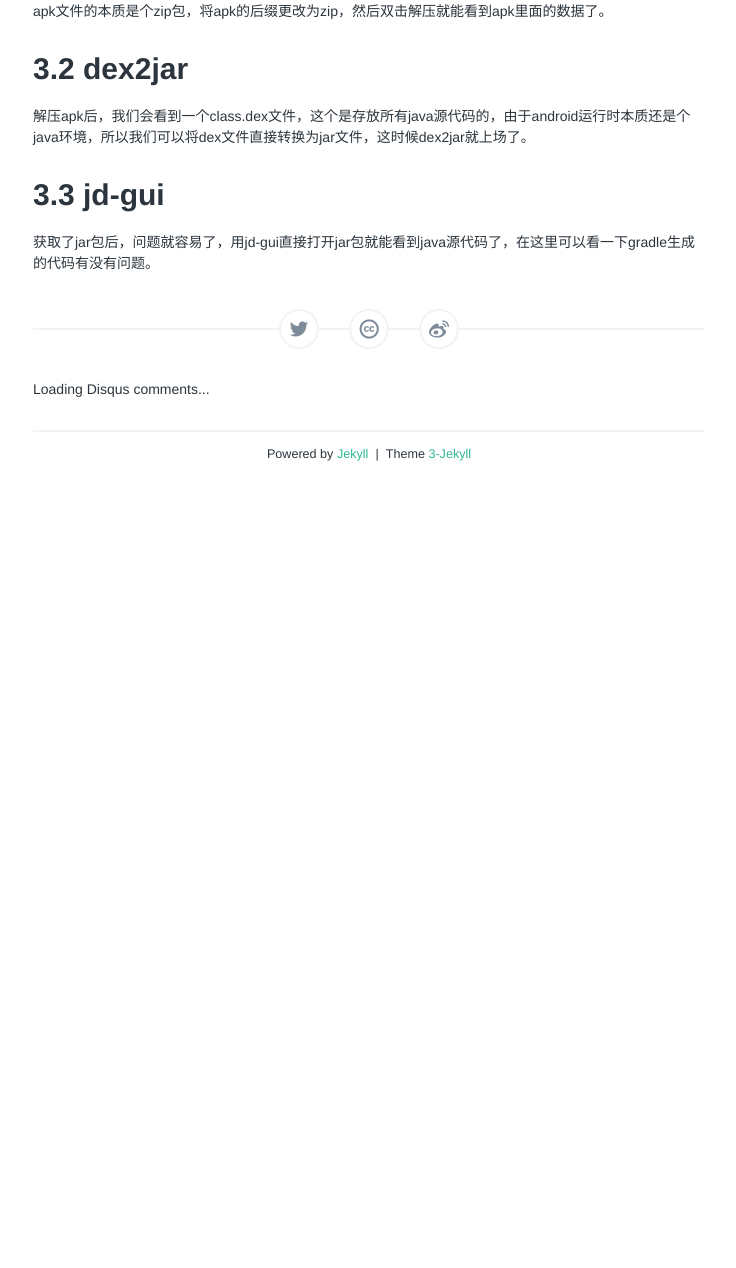
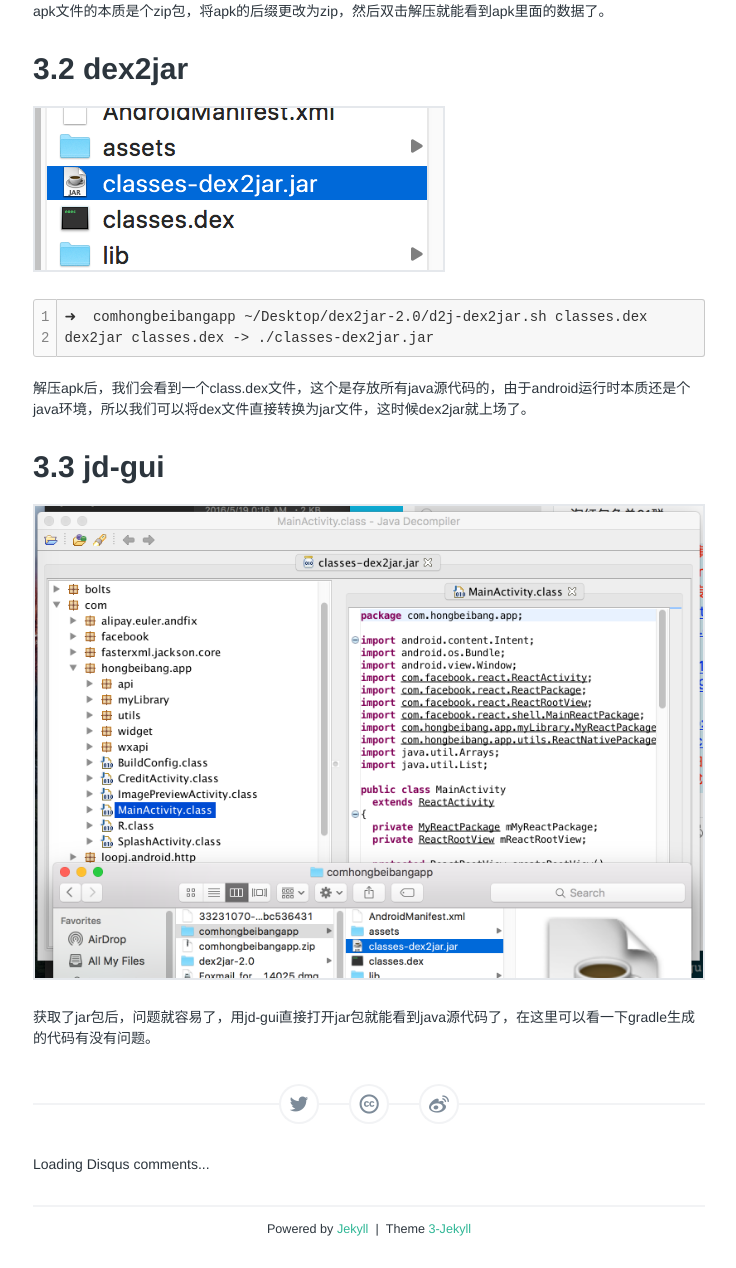
Before and after one commit to yankaics/fishedee.github.io, a Jekyll site: the page built from _posts/前端/安卓/2016-05-19-安卓调试技巧.markdown, in a window 1280 px wide. Shown: the part 1573-2841 px from the top of the page, without its empty margins (271-1007 px from the left). Built offline with Jekyll 4.4.1, drawn with Linux system fonts in a browser that asks for light colours; comment, search, counter and statistics services are not loaded.

Commit message:
更新安卓调试技巧

````diff
--- a/_posts/前端/安卓/2016-05-19-安卓调试技巧.markdown
+++ b/_posts/前端/安卓/2016-05-19-安卓调试技巧.markdown
@@ -57,7 +57,18 @@ su
 apk文件的本质是个zip包，将apk的后缀更改为zip，然后双击解压就能看到apk里面的数据了。
 
 ## 3.2 dex2jar
+
+![Screen Shot 2016-05-19 at 3.17.19 P](/assets/img/Screen%20Shot%202016-05-19%20at%203.17.19%20PM.png)
+
+```
+➜  comhongbeibangapp ~/Desktop/dex2jar-2.0/d2j-dex2jar.sh classes.dex
+dex2jar classes.dex -> ./classes-dex2jar.jar
+```
+
 解压apk后，我们会看到一个class.dex文件，这个是存放所有java源代码的，由于android运行时本质还是个java环境，所以我们可以将dex文件直接转换为jar文件，这时候dex2jar就上场了。
 
 ## 3.3 jd-gui
+
+![Screen Shot 2016-05-19 at 3.25.27 P](/assets/img/Screen%20Shot%202016-05-19%20at%203.25.27%20PM.png)
+
 获取了jar包后，问题就容易了，用jd-gui直接打开jar包就能看到java源代码了，在这里可以看一下gradle生成的代码有没有问题。
````
Also changed, not shown: _posts/后端/2016-03-15-后端开发规范.markdown (+4 -6 lines), assets/img/Screen Shot 2016-05-19 at 3.17.19 PM.png (added), assets/img/Screen Shot 2016-05-19 at 3.25.27 PM.png (added).
